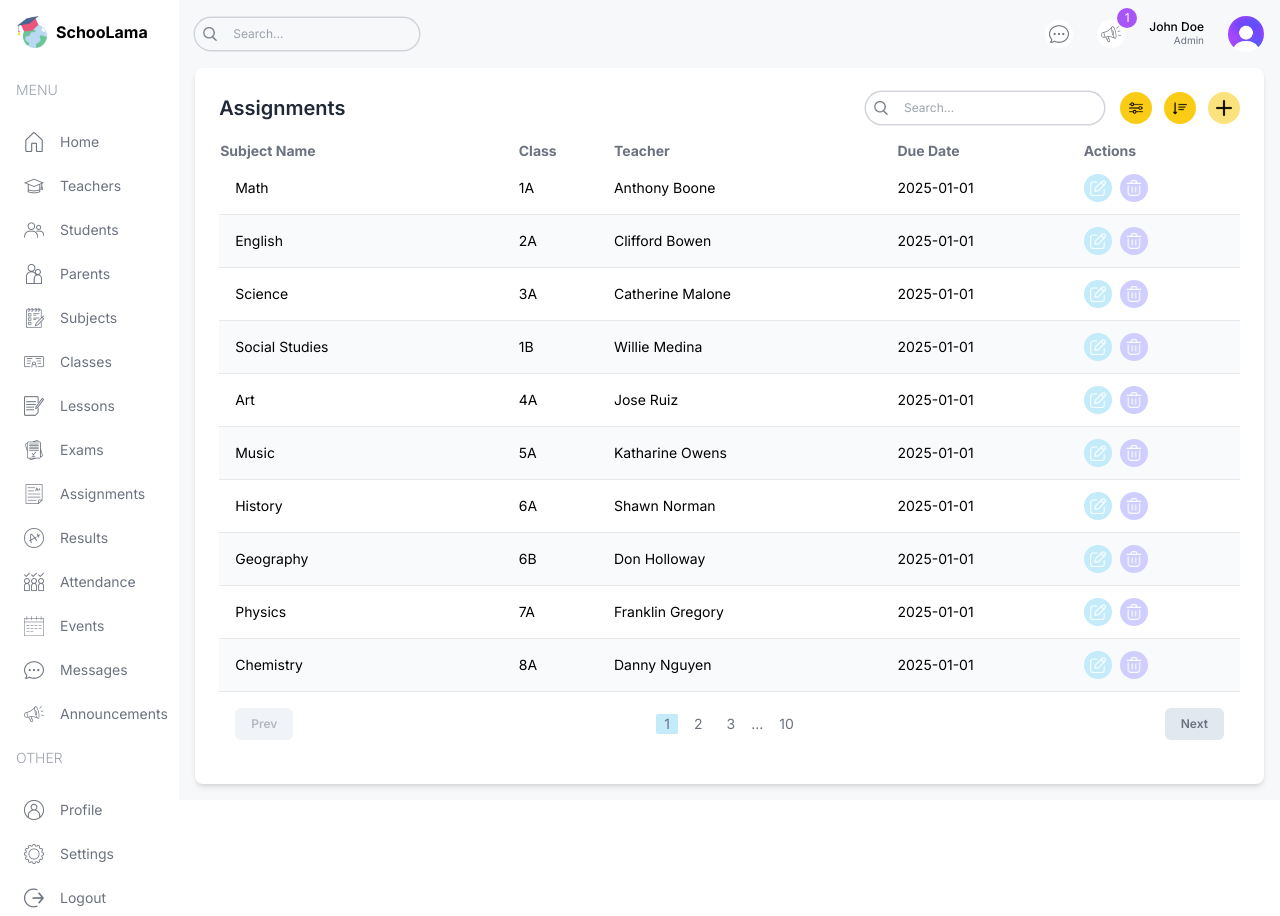
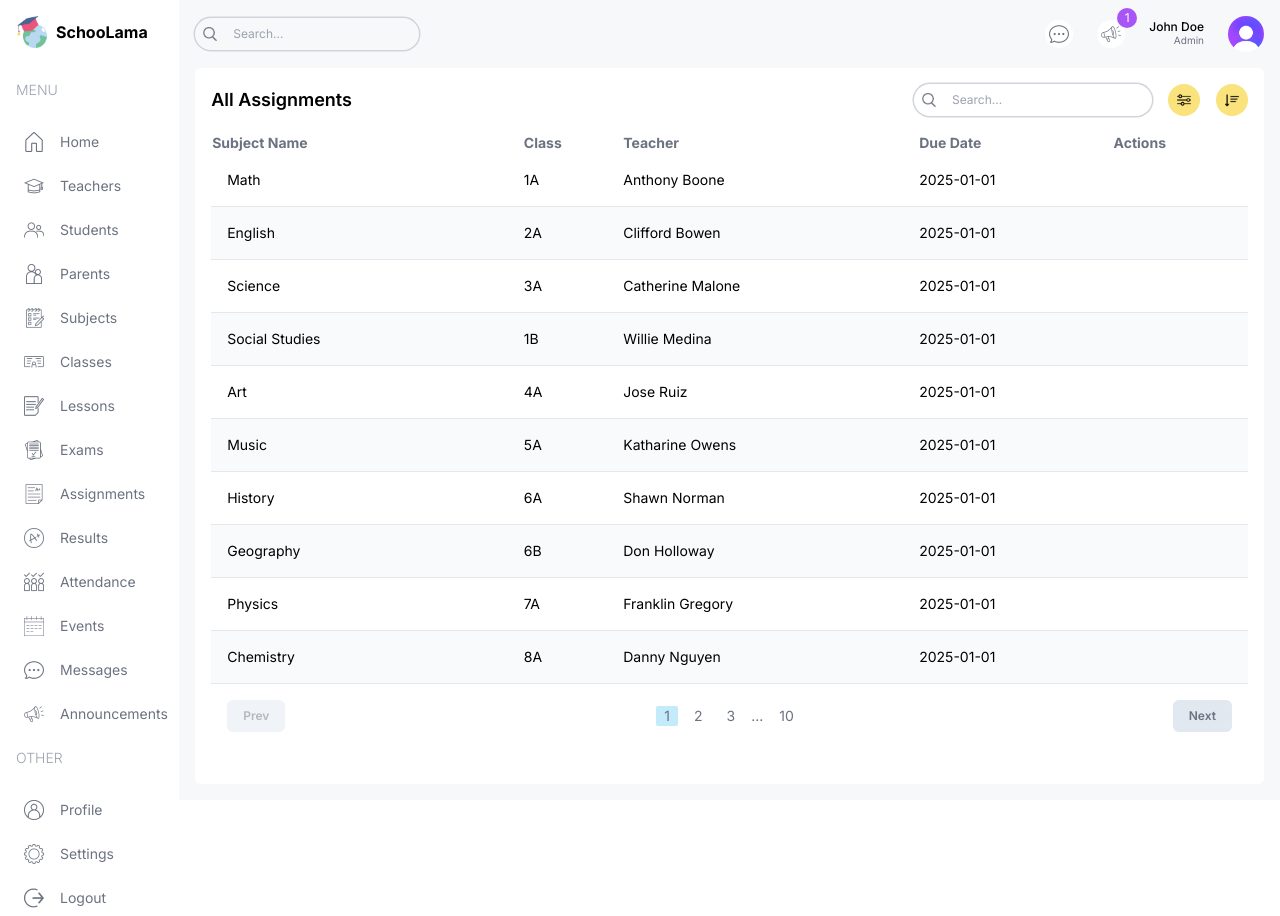
Before and after one commit to frank-shema/nextappfrontendonly, a Next.js app: page /list/assignments in a window 1280 px wide. Built offline with nearby package versions, Linux system fonts and the light colour scheme.

Commit message:
last commit today

```diff
--- a/src/app/(dashboard)/list/announcements/page.tsx
+++ b/src/app/(dashboard)/list/announcements/page.tsx
@@ -36,7 +36,7 @@
   const renderRow = (item: Announcement) => (
     <tr
       key={item.id}
-      className="border-b border-gray-200 even:bg-gray-50 text-sm hover:bg-purple-100 transition-colors"
+      className="border-b border-gray-200 even:bg-slate-50 text-sm hover:bg-lamaPurpleLight"
     >
       <td className="flex items-center gap-4 p-4">{item.title}</td>
       <td>{item.class}</td>
@@ -55,26 +55,20 @@
   );
 
   return (
-    <div className="bg-white p-6 rounded-lg flex-1 m-4 mt-0 shadow-md">
-      {/* Header */}
-      <div className="flex items-center justify-between mb-4">
-        <h1 className="hidden md:block text-xl font-semibold text-gray-800">
-          Announcements
+    <div className="bg-white p-4 rounded-md flex-1 m-4 mt-0">
+      {/* TOP */}
+      <div className="flex items-center justify-between">
+        <h1 className="hidden md:block text-lg font-semibold">
+          All Announcements
         </h1>
         <div className="flex flex-col md:flex-row items-center gap-4 w-full md:w-auto">
           <TableSearch />
-          <div className="flex items-center gap-3">
-            <button
-              aria-label="Filter announcements"
-              className="w-8 h-8 flex items-center justify-center rounded-full bg-yellow-400 hover:bg-yellow-500 transition"
-            >
-              <Image src="/filter.png" alt="Filter icon" width={14} height={14} />
+          <div className="flex items-center gap-4 self-end">
+            <button className="w-8 h-8 flex items-center justify-center rounded-full bg-lamaYellow">
+              <Image src="/filter.png" alt="" width={14} height={14} />
             </button>
-            <button
-              aria-label="Sort announcements"
-              className="w-8 h-8 flex items-center justify-center rounded-full bg-yellow-400 hover:bg-yellow-500 transition"
-            >
-              <Image src="/sort.png" alt="Sort icon" width={14} height={14} />
+            <button className="w-8 h-8 flex items-center justify-center rounded-full bg-lamaYellow">
+              <Image src="/sort.png" alt="" width={14} height={14} />
             </button>
             {role === "admin" && (
               <FormModal table="announcement" type="create" />
@@ -82,11 +76,9 @@
           </div>
         </div>
       </div>
-
-      {/* Table */}
+      {/* LIST */}
       <Table columns={columns} renderRow={renderRow} data={announcementsData} />
-
-      {/* Pagination */}
+      {/* PAGINATION */}
       <Pagination />
     </div>
   );
--- a/src/app/(dashboard)/list/assignments/page.tsx
+++ b/src/app/(dashboard)/list/assignments/page.tsx
@@ -2,7 +2,10 @@
 import Pagination from "@/components/Pagination";
 import Table from "@/components/Table";
 import TableSearch from "@/components/TableSearch";
-import { assignmentsData, role } from "@/lib/data";
+import {
+  assignmentsData,
+  role,
+} from "@/lib/data";
 import Image from "next/image";
 
 type Assignment = {
@@ -14,26 +17,43 @@
 };
 
 const columns = [
-  { header: "Subject Name", accessor: "subject" },
-  { header: "Class", accessor: "class" },
-  { header: "Teacher", accessor: "teacher", className: "hidden md:table-cell" },
-  { header: "Due Date", accessor: "dueDate", className: "hidden md:table-cell" },
-  { header: "Actions", accessor: "action" },
+  {
+    header: "Subject Name",
+    accessor: "name",
+  },
+  {
+    header: "Class",
+    accessor: "class",
+  },
+  {
+    header: "Teacher",
+    accessor: "teacher",
+    className: "hidden md:table-cell",
+  },
+  {
+    header: "Due Date",
+    accessor: "dueDate",
+    className: "hidden md:table-cell",
+  },
+  {
+    header: "Actions",
+    accessor: "action",
+  },
 ];
 
 const AssignmentListPage = () => {
   const renderRow = (item: Assignment) => (
     <tr
       key={item.id}
-      className="border-b border-gray-200 even:bg-gray-50 text-sm hover:bg-purple-100 transition-colors"
+      className="border-b border-gray-200 even:bg-slate-50 text-sm hover:bg-lamaPurpleLight"
     >
-      <td className="p-4">{item.subject}</td>
+      <td className="flex items-center gap-4 p-4">{item.subject}</td>
       <td>{item.class}</td>
       <td className="hidden md:table-cell">{item.teacher}</td>
       <td className="hidden md:table-cell">{item.dueDate}</td>
       <td>
         <div className="flex items-center gap-2">
-          {(role === "admin" || role === "teacher") && (
+          {role === "admin" || role === "teacher" && (
             <>
               <FormModal table="assignment" type="update" data={item} />
               <FormModal table="assignment" type="delete" id={item.id} />
@@ -45,38 +65,28 @@
   );
 
   return (
-    <div className="bg-white p-6 rounded-lg shadow-md flex-1 m-4 mt-0">
-      {/* Header Section */}
-      <div className="flex items-center justify-between mb-4">
-        <h1 className="hidden md:block text-xl font-semibold text-gray-800">
-          Assignments
+    <div className="bg-white p-4 rounded-md flex-1 m-4 mt-0">
+      {/* TOP */}
+      <div className="flex items-center justify-between">
+        <h1 className="hidden md:block text-lg font-semibold">
+          All Assignments
         </h1>
         <div className="flex flex-col md:flex-row items-center gap-4 w-full md:w-auto">
           <TableSearch />
-          <div className="flex items-center gap-3">
-            <button
-              aria-label="Filter assignments"
-              className="w-8 h-8 flex items-center justify-center rounded-full bg-yellow-400 hover:bg-yellow-500 transition"
-            >
-              <Image src="/filter.png" alt="Filter icon" width={14} height={14} />
+          <div className="flex items-center gap-4 self-end">
+            <button className="w-8 h-8 flex items-center justify-center rounded-full bg-lamaYellow">
+              <Image src="/filter.png" alt="" width={14} height={14} />
             </button>
-            <button
-              aria-label="Sort assignments"
-              className="w-8 h-8 flex items-center justify-center rounded-full bg-yellow-400 hover:bg-yellow-500 transition"
-            >
-              <Image src="/sort.png" alt="Sort icon" width={14} height={14} />
+            <button className="w-8 h-8 flex items-center justify-center rounded-full bg-lamaYellow">
+              <Image src="/sort.png" alt="" width={14} height={14} />
             </button>
-            {(role === "admin" || role === "teacher") && (
-              <FormModal table="assignment" type="create" />
-            )}
+            {role === "admin" || role === "teacher" && <FormModal table="assignment" type="create" />}
           </div>
         </div>
       </div>
-
-      {/* Table Section */}
+      {/* LIST */}
       <Table columns={columns} renderRow={renderRow} data={assignmentsData} />
-
-      {/* Pagination Section */}
+      {/* PAGINATION */}
       <Pagination />
     </div>
   );
--- a/src/app/(dashboard)/list/classes/page.tsx
+++ b/src/app/(dashboard)/list/classes/page.tsx
@@ -14,20 +14,38 @@
 };
 
 const columns = [
-  { header: "Class Name", accessor: "name" },
-  { header: "Capacity", accessor: "capacity", className: "hidden md:table-cell" },
-  { header: "Grade", accessor: "grade", className: "hidden md:table-cell" },
-  { header: "Supervisor", accessor: "supervisor", className: "hidden md:table-cell" },
-  { header: "Actions", accessor: "action" },
+  {
+    header: "Class Name",
+    accessor: "name",
+  },
+  {
+    header: "Capacity",
+    accessor: "capacity",
+    className: "hidden md:table-cell",
+  },
+  {
+    header: "Grade",
+    accessor: "grade",
+    className: "hidden md:table-cell",
+  },
+  {
+    header: "Supervisor",
+    accessor: "supervisor",
+    className: "hidden md:table-cell",
+  },
+  {
+    header: "Actions",
+    accessor: "action",
+  },
 ];
 
 const ClassListPage = () => {
   const renderRow = (item: Class) => (
     <tr
       key={item.id}
-      className="border-b border-gray-200 even:bg-gray-50 text-sm hover:bg-purple-100 transition-colors"
+      className="border-b border-gray-200 even:bg-slate-50 text-sm hover:bg-lamaPurpleLight"
     >
-      <td className="p-4">{item.name}</td>
+      <td className="flex items-center gap-4 p-4">{item.name}</td>
       <td className="hidden md:table-cell">{item.capacity}</td>
       <td className="hidden md:table-cell">{item.grade}</td>
       <td className="hidden md:table-cell">{item.supervisor}</td>
@@ -45,36 +63,26 @@
   );
 
   return (
-    <div className="bg-white p-6 rounded-lg shadow-md flex-1 m-4 mt-0">
-      {/* Header Section */}
-      <div className="flex items-center justify-between mb-4">
-        <h1 className="hidden md:block text-xl font-semibold text-gray-800">
-          All Classes
-        </h1>
+    <div className="bg-white p-4 rounded-md flex-1 m-4 mt-0">
+      {/* TOP */}
+      <div className="flex items-center justify-between">
+        <h1 className="hidden md:block text-lg font-semibold">All Classes</h1>
         <div className="flex flex-col md:flex-row items-center gap-4 w-full md:w-auto">
           <TableSearch />
-          <div className="flex items-center gap-3">
-            <button
-              aria-label="Filter classes"
-              className="w-8 h-8 flex items-center justify-center rounded-full bg-yellow-400 hover:bg-yellow-500 transition"
-            >
-              <Image src="/filter.png" alt="Filter icon" width={14} height={14} />
+          <div className="flex items-center gap-4 self-end">
+            <button className="w-8 h-8 flex items-center justify-center rounded-full bg-lamaYellow">
+              <Image src="/filter.png" alt="" width={14} height={14} />
             </button>
-            <button
-              aria-label="Sort classes"
-              className="w-8 h-8 flex items-center justify-center rounded-full bg-yellow-400 hover:bg-yellow-500 transition"
-            >
-              <Image src="/sort.png" alt="Sort icon" width={14} height={14} />
+            <button className="w-8 h-8 flex items-center justify-center rounded-full bg-lamaYellow">
+              <Image src="/sort.png" alt="" width={14} height={14} />
             </button>
             {role === "admin" && <FormModal table="class" type="create" />}
           </div>
         </div>
       </div>
-
-      {/* Table Section */}
+      {/* LIST */}
       <Table columns={columns} renderRow={renderRow} data={classesData} />
-
-      {/* Pagination Section */}
+      {/* PAGINATION */}
       <Pagination />
     </div>
   );
--- a/src/app/(dashboard)/list/events/page.tsx
+++ b/src/app/(dashboard)/list/events/page.tsx
@@ -15,21 +15,42 @@
 };
 
 const columns = [
-  { header: "Title", accessor: "title" },
-  { header: "Class", accessor: "class" },
-  { header: "Date", accessor: "date", className: "hidden md:table-cell" },
-  { header: "Start Time", accessor: "startTime", className: "hidden md:table-cell" },
-  { header: "End Time", accessor: "endTime", className: "hidden md:table-cell" },
-  { header: "Actions", accessor: "action" },
+  {
+    header: "Title",
+    accessor: "title",
+  },
+  {
+    header: "Class",
+    accessor: "class",
+  },
+  {
+    header: "Date",
+    accessor: "date",
+    className: "hidden md:table-cell",
+  },
+  {
+    header: "Start Time",
+    accessor: "startTime",
+    className: "hidden md:table-cell",
+  },
+  {
+    header: "End Time",
+    accessor: "endTime",
+    className: "hidden md:table-cell",
+  },
+  {
+    header: "Actions",
+    accessor: "action",
+  },
 ];
 
 const EventListPage = () => {
   const renderRow = (item: Event) => (
     <tr
       key={item.id}
-      className="border-b border-gray-200 even:bg-gray-50 text-sm hover:bg-purple-100 transition-colors"
+      className="border-b border-gray-200 even:bg-slate-50 text-sm hover:bg-lamaPurpleLight"
     >
-      <td className="p-4">{item.title}</td>
+      <td className="flex items-center gap-4 p-4">{item.title}</td>
       <td>{item.class}</td>
       <td className="hidden md:table-cell">{item.date}</td>
       <td className="hidden md:table-cell">{item.startTime}</td>
@@ -48,36 +69,26 @@
   );
 
   return (
-    <div className="bg-white p-6 rounded-lg shadow-md flex-1 m-4 mt-0">
-      {/* Header */}
-      <div className="flex items-center justify-between mb-4">
-        <h1 className="hidden md:block text-xl font-semibold text-gray-800">
-          All Events
-        </h1>
+    <div className="bg-white p-4 rounded-md flex-1 m-4 mt-0">
+      {/* TOP */}
+      <div className="flex items-center justify-between">
+        <h1 className="hidden md:block text-lg font-semibold">All Events</h1>
         <div className="flex flex-col md:flex-row items-center gap-4 w-full md:w-auto">
           <TableSearch />
-          <div className="flex items-center gap-3">
-            <button
-              aria-label="Filter events"
-              className="w-8 h-8 flex items-center justify-center rounded-full bg-yellow-400 hover:bg-yellow-500 transition"
-            >
-              <Image src="/filter.png" alt="Filter icon" width={14} height={14} />
+          <div className="flex items-center gap-4 self-end">
+            <button className="w-8 h-8 flex items-center justify-center rounded-full bg-lamaYellow">
+              <Image src="/filter.png" alt="" width={14} height={14} />
             </button>
-            <button
-              aria-label="Sort events"
-              className="w-8 h-8 flex items-center justify-center rounded-full bg-yellow-400 hover:bg-yellow-500 transition"
-            >
-              <Image src="/sort.png" alt="Sort icon" width={14} height={14} />
+            <button className="w-8 h-8 flex items-center justify-center rounded-full bg-lamaYellow">
+              <Image src="/sort.png" alt="" width={14} height={14} />
             </button>
             {role === "admin" && <FormModal table="event" type="create" />}
           </div>
         </div>
       </div>
-
-      {/* Table */}
+      {/* LIST */}
       <Table columns={columns} renderRow={renderRow} data={eventsData} />
-
-      {/* Pagination */}
+      {/* PAGINATION */}
       <Pagination />
     </div>
   );
--- a/src/app/(dashboard)/list/exams/page.tsx
+++ b/src/app/(dashboard)/list/exams/page.tsx
@@ -14,26 +14,43 @@
 };
 
 const columns = [
-  { header: "Subject Name", accessor: "subject" },
-  { header: "Class", accessor: "class" },
-  { header: "Teacher", accessor: "teacher", className: "hidden md:table-cell" },
-  { header: "Date", accessor: "date", className: "hidden md:table-cell" },
-  { header: "Actions", accessor: "action" },
+  {
+    header: "Subject Name",
+    accessor: "name",
+  },
+  {
+    header: "Class",
+    accessor: "class",
+  },
+  {
+    header: "Teacher",
+    accessor: "teacher",
+    className: "hidden md:table-cell",
+  },
+  {
+    header: "Date",
+    accessor: "date",
+    className: "hidden md:table-cell",
+  },
+  {
+    header: "Actions",
+    accessor: "action",
+  },
 ];
 
 const ExamListPage = () => {
   const renderRow = (item: Exam) => (
     <tr
       key={item.id}
-      className="border-b border-gray-200 even:bg-gray-50 text-sm hover:bg-purple-100 transition-colors"
+      className="border-b border-gray-200 even:bg-slate-50 text-sm hover:bg-lamaPurpleLight"
     >
-      <td className="p-4">{item.subject}</td>
+      <td className="flex items-center gap-4 p-4">{item.subject}</td>
       <td>{item.class}</td>
       <td className="hidden md:table-cell">{item.teacher}</td>
       <td className="hidden md:table-cell">{item.date}</td>
       <td>
         <div className="flex items-center gap-2">
-          {(role === "admin" || role === "teacher") && (
+          {role === "admin" || role === "teacher" && (
             <>
               <FormModal table="exam" type="update" data={item} />
               <FormModal table="exam" type="delete" id={item.id} />
@@ -45,38 +62,26 @@
   );
 
   return (
-    <div className="bg-white p-6 rounded-lg shadow-md flex-1 m-4 mt-0">
-      {/* Header */}
-      <div className="flex items-center justify-between mb-4">
-        <h1 className="hidden md:block text-xl font-semibold text-gray-800">
-          All Exams
-        </h1>
+    <div className="bg-white p-4 rounded-md flex-1 m-4 mt-0">
+      {/* TOP */}
+      <div className="flex items-center justify-between">
+        <h1 className="hidden md:block text-lg font-semibold">All Exams</h1>
         <div className="flex flex-col md:flex-row items-center gap-4 w-full md:w-auto">
           <TableSearch />
-          <div className="flex items-center gap-3">
-            <button
-              aria-label="Filter exams"
-              className="w-8 h-8 flex items-center justify-center rounded-full bg-yellow-400 hover:bg-yellow-500 transition"
-            >
-              <Image src="/filter.png" alt="Filter exams" width={14} height={14} />
+          <div className="flex items-center gap-4 self-end">
+            <button className="w-8 h-8 flex items-center justify-center rounded-full bg-lamaYellow">
+              <Image src="/filter.png" alt="" width={14} height={14} />
             </button>
-            <button
-              aria-label="Sort exams"
-              className="w-8 h-8 flex items-center justify-center rounded-full bg-yellow-400 hover:bg-yellow-500 transition"
-            >
-              <Image src="/sort.png" alt="Sort exams" width={14} height={14} />
+            <button className="w-8 h-8 flex items-center justify-center rounded-full bg-lamaYellow">
+              <Image src="/sort.png" alt="" width={14} height={14} />
             </button>
-            {(role === "admin" || role === "teacher") && (
-              <FormModal table="exam" type="create" />
-            )}
+            {role === "admin" || role === "teacher" && <FormModal table="exam" type="create" />}
           </div>
         </div>
       </div>
-
-      {/* Table */}
+      {/* LIST */}
       <Table columns={columns} renderRow={renderRow} data={examsData} />
-
-      {/* Pagination */}
+      {/* PAGINATION */}
       <Pagination />
     </div>
   );
```
